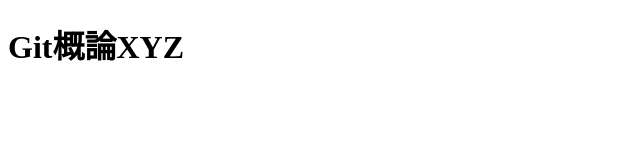
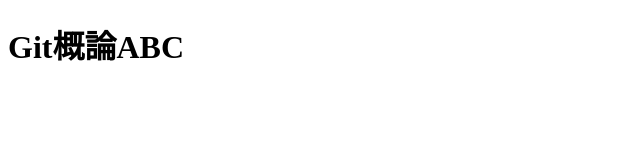
Before and after one commit to kaoriokaori/tomosta, a plain HTML site: page index.html in a window 1280 px wide. Shown: the full height of the page, 0-640 px from the left. Drawn offline with Linux system fonts and the light colour scheme.

Commit message:
ABCを採用

```diff
--- a/index.html
+++ b/index.html
@@ -6,6 +6,6 @@
     <title>Git概論</title>
 </head>
 <body>
-    <h1>Git概論XYZ</h1>
+    <h1>Git概論ABC</h1>
 </body>
 </html>
```
